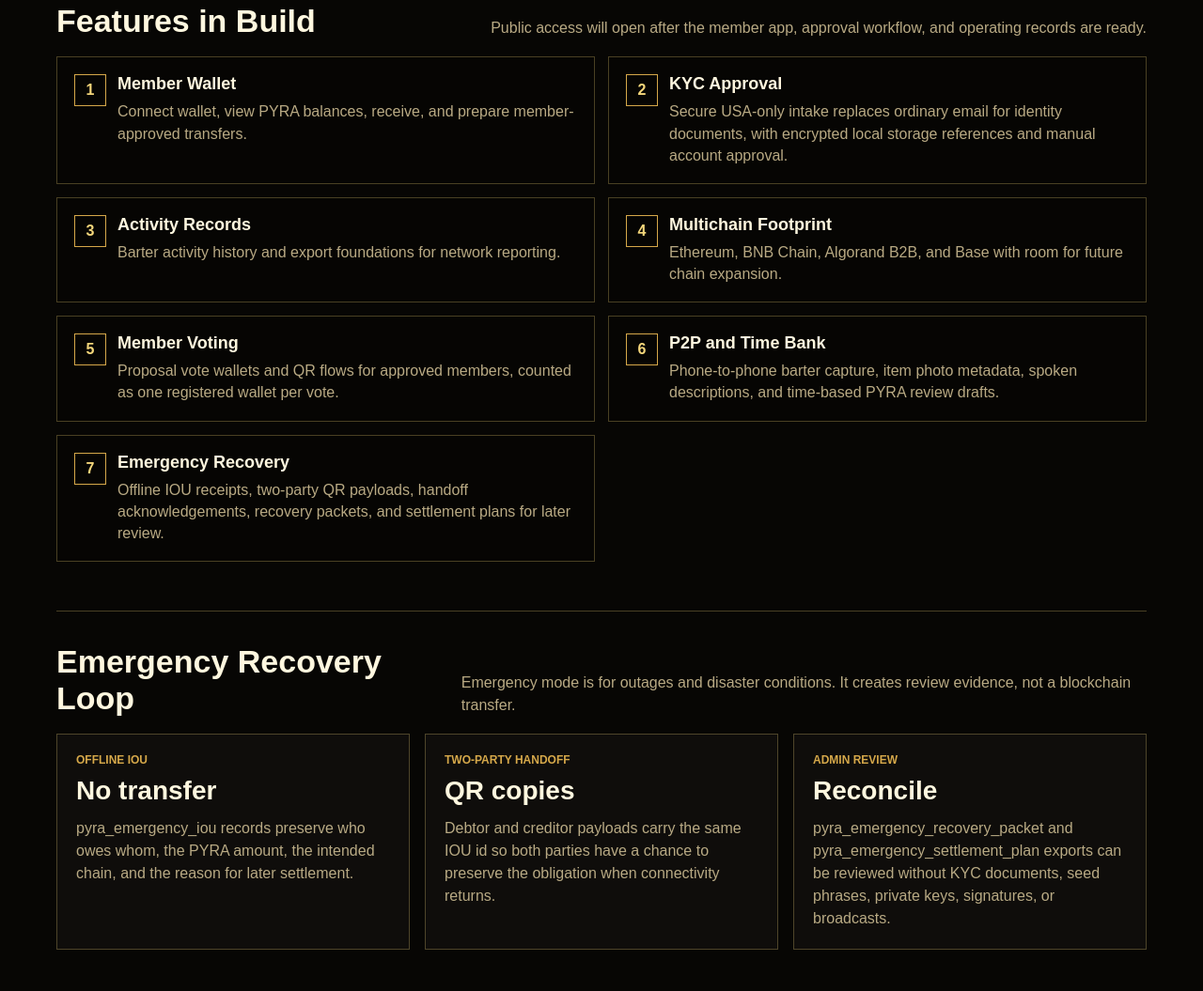
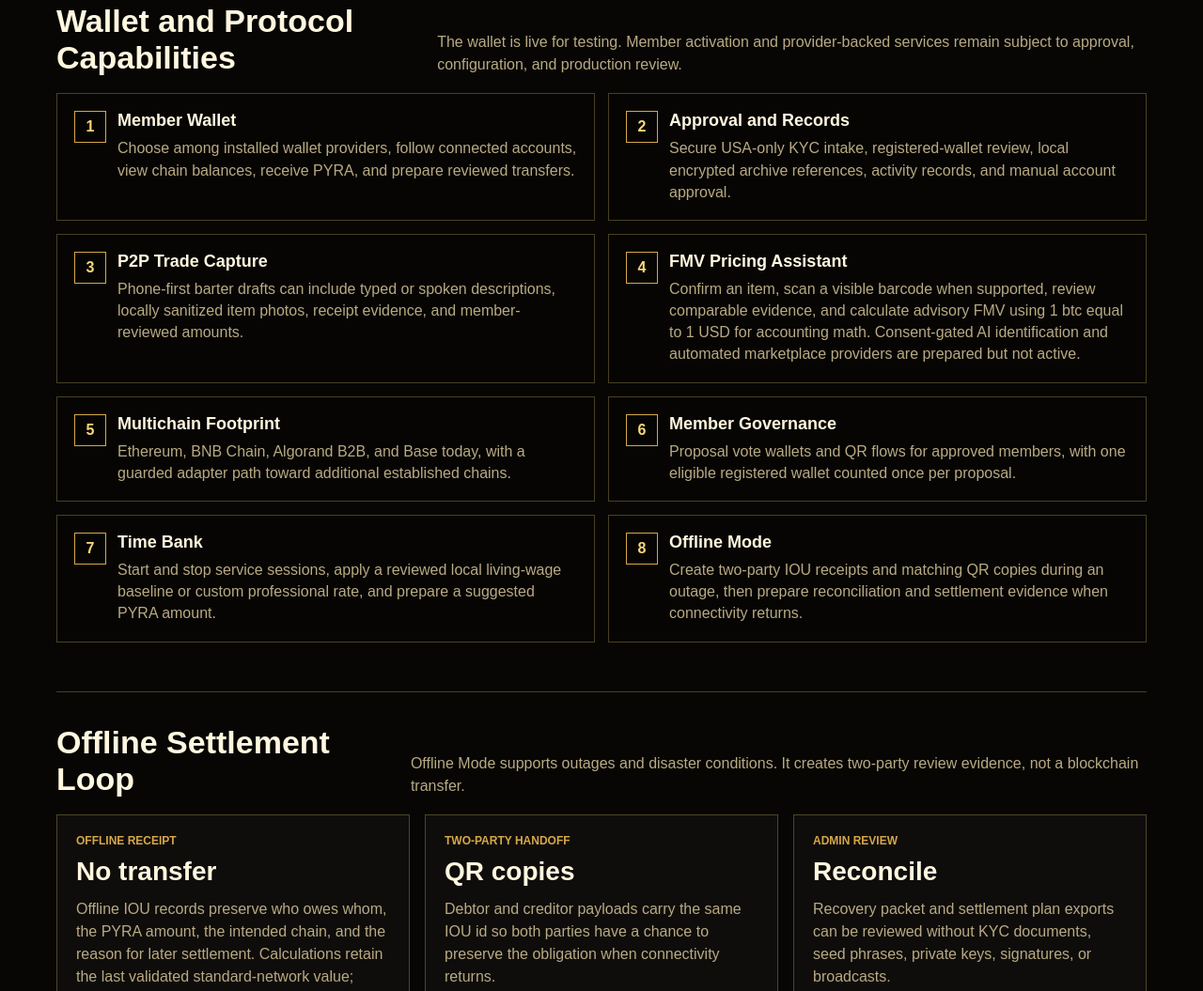
Before and after one commit to damondanner/pyra-public-site, a website: page apps/web/public/index.html in a window 1280 px wide. Shown: the part 2661-3716 px from the top of the page at 94% size. Drawn offline with Linux system fonts and the light colour scheme.

Commit message:
Update public protocol capabilities

```diff
--- a/apps/web/public/index.html
+++ b/apps/web/public/index.html
@@ -5,16 +5,16 @@
     <meta name="viewport" content="width=device-width, initial-scale=1">
     <link rel="icon" href="assets/pyra-logo.jpg" type="image/jpeg">
     <meta name="base:app_id" content="6a246aeaab28df7fd2fc178e">
-    <meta name="description" content="PYRA Protocol is a USA-only closed barter network wallet and distributed-ledger barter credit system for approved members.">
+    <meta name="description" content="PYRA Protocol is a USA-only member-only barter network wallet and distributed-ledger barter credit system for approved members.">
     <meta name="robots" content="index,follow">
     <meta name="theme-color" content="#070604">
     <meta property="og:type" content="website">
     <meta property="og:title" content="PYRA Protocol">
-    <meta property="og:description" content="A USA-only closed barter network wallet built on crypto rails for approved PYRA members.">
+    <meta property="og:description" content="A USA-only member-only barter network wallet built on blockchain infrastructure for approved PYRA members.">
     <meta property="og:image" content="assets/pyra-logo.jpg">
     <meta name="twitter:card" content="summary">
     <meta name="twitter:title" content="PYRA Protocol">
-    <meta name="twitter:description" content="A USA-only closed barter network wallet built on crypto rails for approved PYRA members.">
+    <meta name="twitter:description" content="A USA-only member-only barter network wallet built on blockchain infrastructure for approved PYRA members.">
     <meta name="twitter:image" content="assets/pyra-logo.jpg">
     <title>PYRA Protocol</title>
     <style>
@@ -637,7 +637,7 @@
         <section>
           <div class="section-head">
             <h2>Protocol Basics</h2>
-            <p class="note">PYRA is not presented as a conversion service. It operates as a barter credit and unit of account inside a closed barter network.</p>
+            <p class="note">PYRA is not presented as a conversion service. It operates as a barter credit and unit of account inside a member-only barter network.</p>
           </div>
           <div class="grid">
             <div class="card">
@@ -648,7 +648,7 @@
             <div class="card">
               <div class="label">Supply on Base</div>
               <div class="value">100B PYRA</div>
-              <p>Operational mirror for the PYRA closed barter network.</p>
+              <p>Operational mirror for the PYRA member-only barter network.</p>
             </div>
             <div class="card">
               <div class="label">Barter Credit</div>
@@ -692,7 +692,7 @@
 
         <section>
           <div class="section-head">
-            <h2>Closed Network Controls</h2>
+            <h2>Member Network Controls</h2>
               <p class="note">USA-only membership, wallet registration, and final account approval are controlled before member activity opens.</p>
           </div>
           <div class="grid">
@@ -716,57 +716,64 @@
 
         <section>
           <div class="section-head">
-            <h2>Features in Build</h2>
-            <p class="note">Public access will open after the member app, approval workflow, and operating records are ready.</p>
+            <h2>Wallet and Protocol Capabilities</h2>
+            <p class="note">The wallet is live for testing. Member activation and provider-backed services remain subject to approval, configuration, and production review.</p>
           </div>
           <div class="feature-list">
             <div class="feature">
               <div class="glyph">1</div>
               <div>
                 <h3>Member Wallet</h3>
-                <p>Connect wallet, view PYRA balances, receive, and prepare member-approved transfers.</p>
+                <p>Choose among installed wallet providers, follow connected accounts, view chain balances, receive PYRA, and prepare reviewed transfers.</p>
               </div>
             </div>
             <div class="feature">
               <div class="glyph">2</div>
               <div>
-                <h3>KYC Approval</h3>
-                  <p>Secure USA-only intake replaces ordinary email for identity documents, with encrypted local storage references and manual account approval.</p>
+                <h3>Approval and Records</h3>
+                  <p>Secure USA-only KYC intake, registered-wallet review, local encrypted archive references, activity records, and manual account approval.</p>
               </div>
             </div>
             <div class="feature">
               <div class="glyph">3</div>
               <div>
-                <h3>Activity Records</h3>
-                <p>Barter activity history and export foundations for network reporting.</p>
+                <h3>P2P Trade Capture</h3>
+                <p>Phone-first barter drafts can include typed or spoken descriptions, locally sanitized item photos, receipt evidence, and member-reviewed amounts.</p>
               </div>
             </div>
             <div class="feature">
               <div class="glyph">4</div>
               <div>
-                <h3>Multichain Footprint</h3>
-                <p>Ethereum, BNB Chain, Algorand B2B, and Base with room for future chain expansion.</p>
+                <h3>FMV Pricing Assistant</h3>
+                <p>Confirm an item, scan a visible barcode when supported, review comparable evidence, and calculate advisory FMV using 1 btc equal to 1 USD for accounting math. Consent-gated AI identification and automated marketplace providers are prepared but not active.</p>
               </div>
             </div>
             <div class="feature">
               <div class="glyph">5</div>
               <div>
-                <h3>Member Voting</h3>
-                <p>Proposal vote wallets and QR flows for approved members, counted as one registered wallet per vote.</p>
+                <h3>Multichain Footprint</h3>
+                <p>Ethereum, BNB Chain, Algorand B2B, and Base today, with a guarded adapter path toward additional established chains.</p>
               </div>
             </div>
             <div class="feature">
               <div class="glyph">6</div>
               <div>
-                <h3>P2P and Time Bank</h3>
-                <p>Phone-to-phone barter capture, item photo metadata, spoken descriptions, and time-based PYRA review drafts.</p>
+                <h3>Member Governance</h3>
+                <p>Proposal vote wallets and QR flows for approved members, with one eligible registered wallet counted once per proposal.</p>
               </div>
             </div>
             <div class="feature">
               <div class="glyph">7</div>
               <div>
-                <h3>Emergency Recovery</h3>
-                <p>Offline IOU receipts, two-party QR payloads, handoff acknowledgements, recovery packets, and settlement plans for later review.</p>
+                <h3>Time Bank</h3>
+                <p>Start and stop service sessions, apply a reviewed local living-wage baseline or custom professional rate, and prepare a suggested PYRA amount.</p>
+              </div>
+            </div>
+            <div class="feature">
+              <div class="glyph">8</div>
+              <div>
+                <h3>Offline Mode</h3>
+                <p>Create two-party IOU receipts and matching QR copies during an outage, then prepare reconciliation and settlement evidence when connectivity returns.</p>
               </div>
             </div>
           </div>
@@ -774,14 +781,14 @@
 
         <section>
           <div class="section-head">
-            <h2>Emergency Recovery Loop</h2>
-            <p class="note">Emergency mode is for outages and disaster conditions. It creates review evidence, not a blockchain transfer.</p>
+            <h2>Offline Settlement Loop</h2>
+            <p class="note">Offline Mode supports outages and disaster conditions. It creates two-party review evidence, not a blockchain transfer.</p>
           </div>
           <div class="grid">
             <div class="card">
-              <div class="label">Offline IOU</div>
+              <div class="label">Offline Receipt</div>
               <div class="value">No transfer</div>
-              <p>pyra_emergency_iou records preserve who owes whom, the PYRA amount, the intended chain, and the reason for later settlement.</p>
+              <p>Offline IOU records preserve who owes whom, the PYRA amount, the intended chain, and the reason for later settlement. Calculations retain the last validated standard-network value; business-instance btc 5000 is never substituted as its fallback.</p>
             </div>
             <div class="card">
               <div class="label">Two-Party Handoff</div>
@@ -791,7 +798,7 @@
             <div class="card">
               <div class="label">Admin Review</div>
               <div class="value">Reconcile</div>
-              <p>pyra_emergency_recovery_packet and pyra_emergency_settlement_plan exports can be reviewed without KYC documents, seed phrases, private keys, signatures, or broadcasts.</p>
+              <p>Recovery packet and settlement plan exports can be reviewed without KYC documents, seed phrases, private keys, signatures, or broadcasts.</p>
             </div>
           </div>
         </section>
```
Also changed, not shown: apps/web/test/web-static.test.js (+18 -17 lines), index.html (+33 -26 lines).
